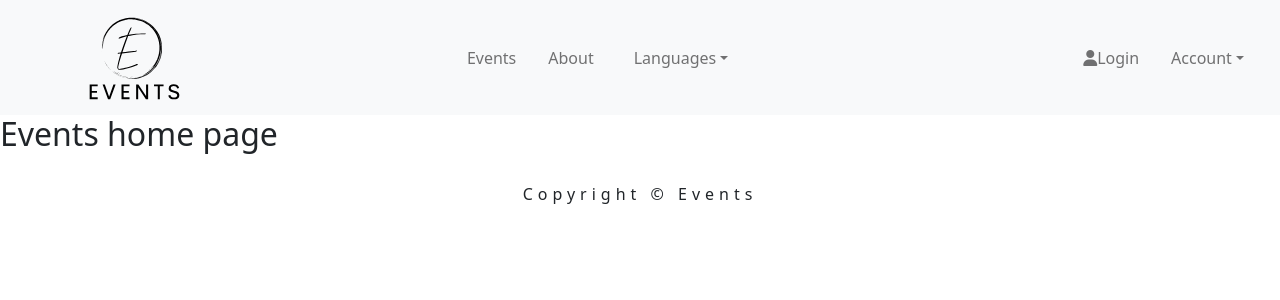
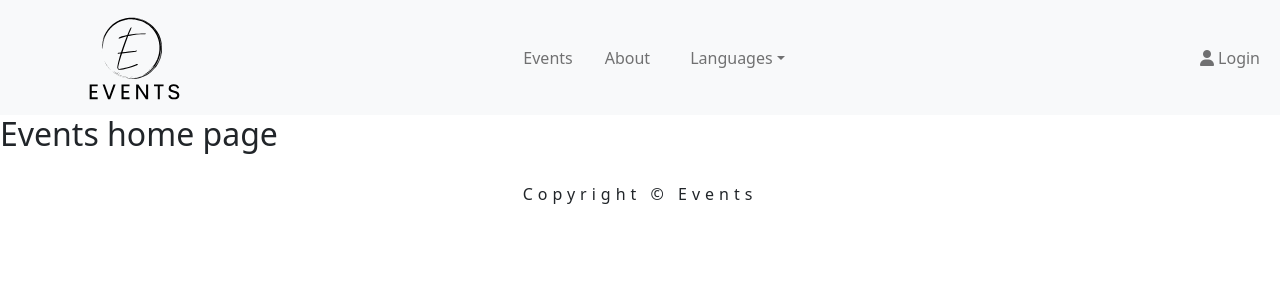
Before and after one commit to kristupasjovaisa/React.Events, a React (Create React App) app in the folder react.events/: page / in a window 1280 px wide. Shown: the top 300 px of the page. Built offline with nearby package versions, Linux system fonts and the light colour scheme.

Commit message:
Hidden nav link without authorization

```diff
--- a/react.events/src/containers/Header/HeaderContainer.js
+++ b/react.events/src/containers/Header/HeaderContainer.js
@@ -5,6 +5,7 @@ import {useTranslation} from "react-i18next";
 import {logout} from "../../slices/authSlice";
 import {useDispatch} from "react-redux";
 import {isAdmin} from "../../helper/roles";
+import {isLoggedin} from "../../helper/user";
 
 const HeaderContainer = () => {
 
@@ -48,8 +49,8 @@ const HeaderContainer = () => {
                         </NavDropdown>
                     </Nav>
                     <Nav style={{maxHeight: '100px'}} navbarScroll>
-                        <Nav.Link to="/login" as={NavLink}><i className='fas fa-user'></i>{t('Login')}</Nav.Link>
-                        <NavDropdown title={t('Account')} className='px-3'>
+                        <Nav.Link to="/login" as={NavLink} hidden={isLoggedin()}><i className='fas fa-user p-1' hidden={isLoggedin()}></i>{t('Login')}</Nav.Link>
+                        <NavDropdown title={t('Account')} className='px-3' hidden={!isLoggedin()}>
                             <NavDropdown.Item className='text-bg-light' to="/account"
                                               as={NavLink}>{t('My Profile')}</NavDropdown.Item>
                             <NavDropdown.Item className='text-bg-light' onClick={onClick}> {t('Logout')} </NavDropdown.Item>
--- /dev/null
+++ b/react.events/src/helper/user.js
@@ -0,0 +1,7 @@
+export const user = () => {
+    return JSON.parse(localStorage.getItem("user"));
+}
+
+export const isLoggedin = () => {
+    return user()!==null;
+}
```
